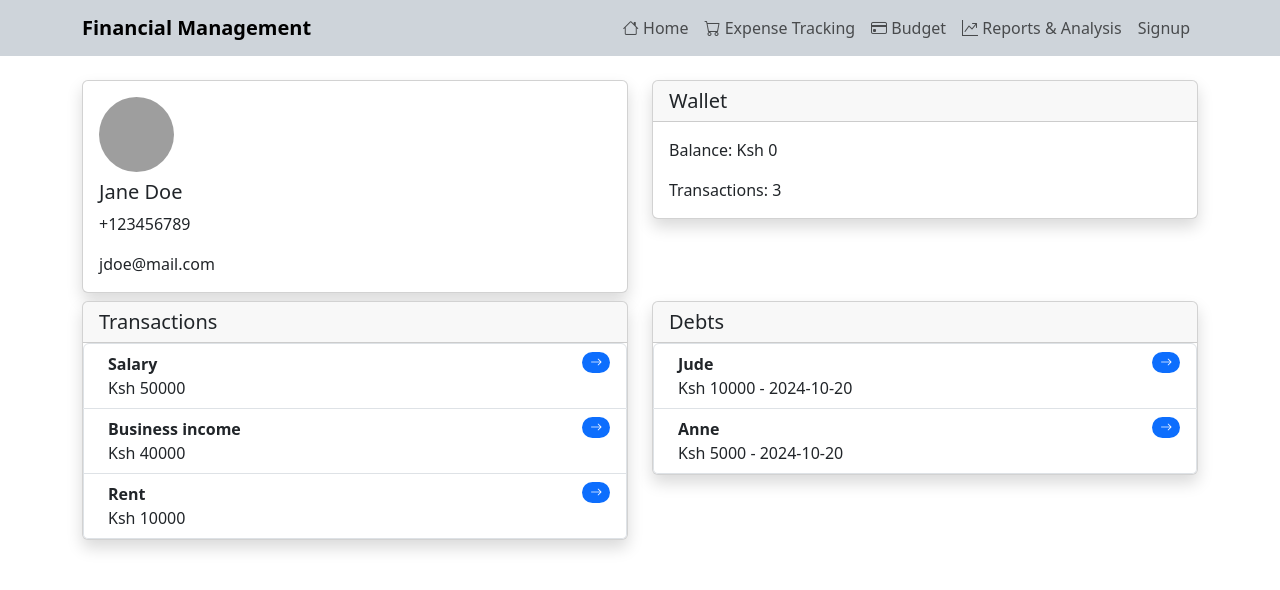
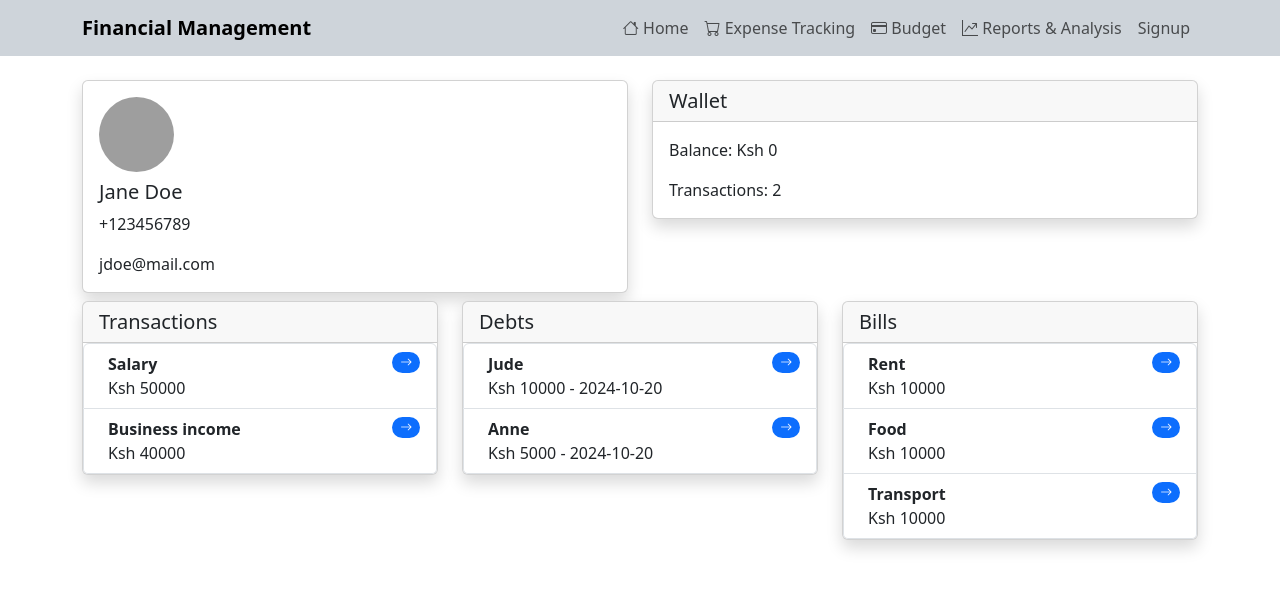
Before and after one commit to JudyOchanda/financial-management, a React (Create React App) app: page / in a window 1280 px wide. Shown: the top 590 px of the page. Built offline with nearby package versions, Linux system fonts and the light colour scheme; grey boxes are pictures that could not be loaded.

Commit message:
add bills

```diff
--- a/src/data/dataStructure.jsx
+++ b/src/data/dataStructure.jsx
@@ -16,11 +16,6 @@ const user = {
       type: "Business income",
       amount: 40000,
     },
-    {
-      id: 3,
-      type: "Rent",
-      amount: 10000,
-    },
   ],
   debts: [
     {
@@ -36,7 +31,23 @@ const user = {
       dueDate: "2024-10-20",
     },
   ],
-  bills: [],
+  bills: [
+    {
+      id: 1,
+      type: "Rent",
+      amount: 10000,
+    },
+    {
+      id: 2,
+      type: "Food",
+      amount: 10000,
+    },
+    {
+      id: 3,
+      type: "Transport",
+      amount: 10000,
+    },
+  ],
 };
 
 export { user };
--- a/src/layouts/home/HomeWallet.jsx
+++ b/src/layouts/home/HomeWallet.jsx
@@ -28,7 +28,7 @@ function HomeWallet() {
 
       <section className="mb-2">
         <div className="row">
-          <div className="col-md-6 col-sm-12 mb-2">
+          <div className="col-md-4 col-sm-12 mb-2">
             <div className="card shadow">
               <h5 className="card-header">Transactions</h5>
               <ul className="list-group">
@@ -52,7 +52,7 @@ function HomeWallet() {
             </div>
           </div>
 
-          <div className="col-md-6 col-sm-12 mb-2">
+          <div className="col-md-4 col-sm-12 mb-2">
             <div className="card shadow">
               <h5 className="card-header">Debts</h5>
               <ul className="list-group">
@@ -75,6 +75,30 @@ function HomeWallet() {
               </ul>
             </div>
           </div>
+
+          <div className="col-md-4 col-sm-12 mb-2">
+            <div className="card shadow">
+              <h5 className="card-header">Bills</h5>
+              <ul className="list-group">
+                {user.bills.map((bill) => (
+                  <li
+                    key={bill.id}
+                    className="list-group-item d-flex justify-content-between align-items-start"
+                  >
+                    <div className="ms-2 me-auto">
+                      <div className="fw-bold">{bill.type}</div>
+                      Ksh {bill.amount}
+                    </div>
+                    <span className="badge bg-primary rounded-pill">
+                      <Link>
+                        <i className="bi bi-arrow-right text-white"></i>
+                      </Link>
+                    </span>
+                  </li>
+                ))}
+              </ul>
+          </div>
+          </div>
         </div>
       </section>
     </>
```
